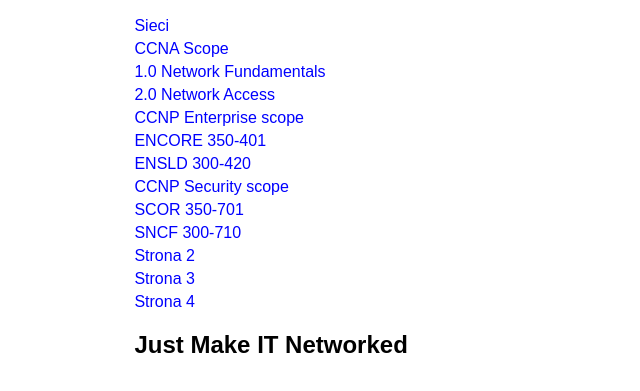
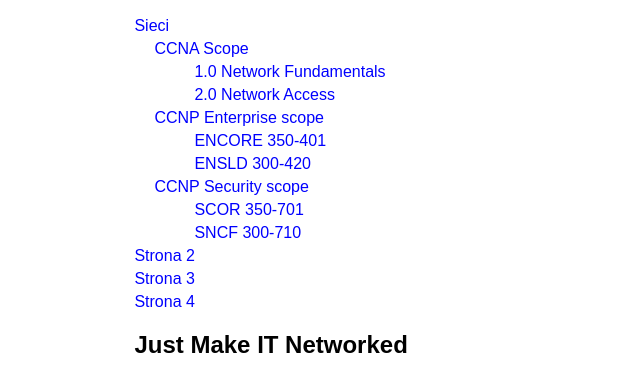
Before and after one commit to makeitnetworked/web, a plain HTML site: page index.html in a window 1280 px wide. Shown: the part 111-502 px from the top of the page, without its empty margins (0-640 px from the left). Drawn offline with Linux system fonts and the light colour scheme.

Commit message:
Update index.html

```diff
--- a/index.html
+++ b/index.html
@@ -31,6 +31,12 @@
         }
         nav ul li a:hover {
             text-decoration: underline;
+        }
+        .sub-list {
+            margin-left: 20px;
+        }
+        .sub-sub-list {
+            margin-left: 40px;
         }
     </style>
 </head>
```
